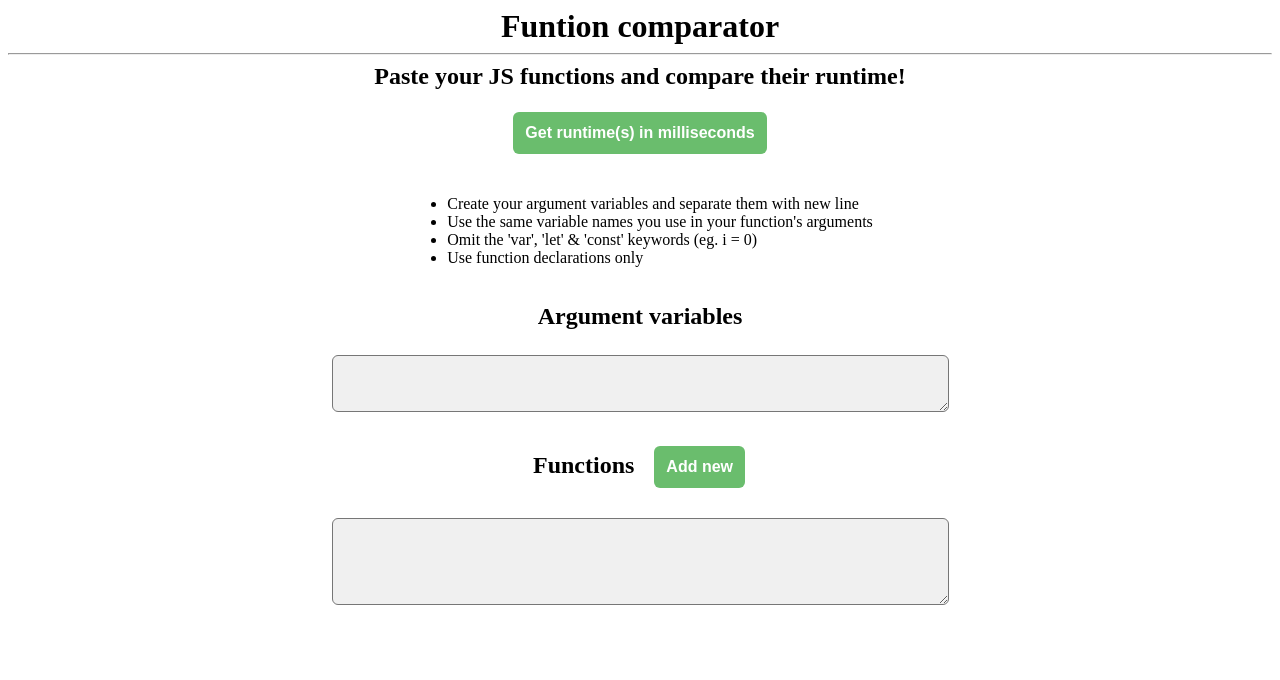
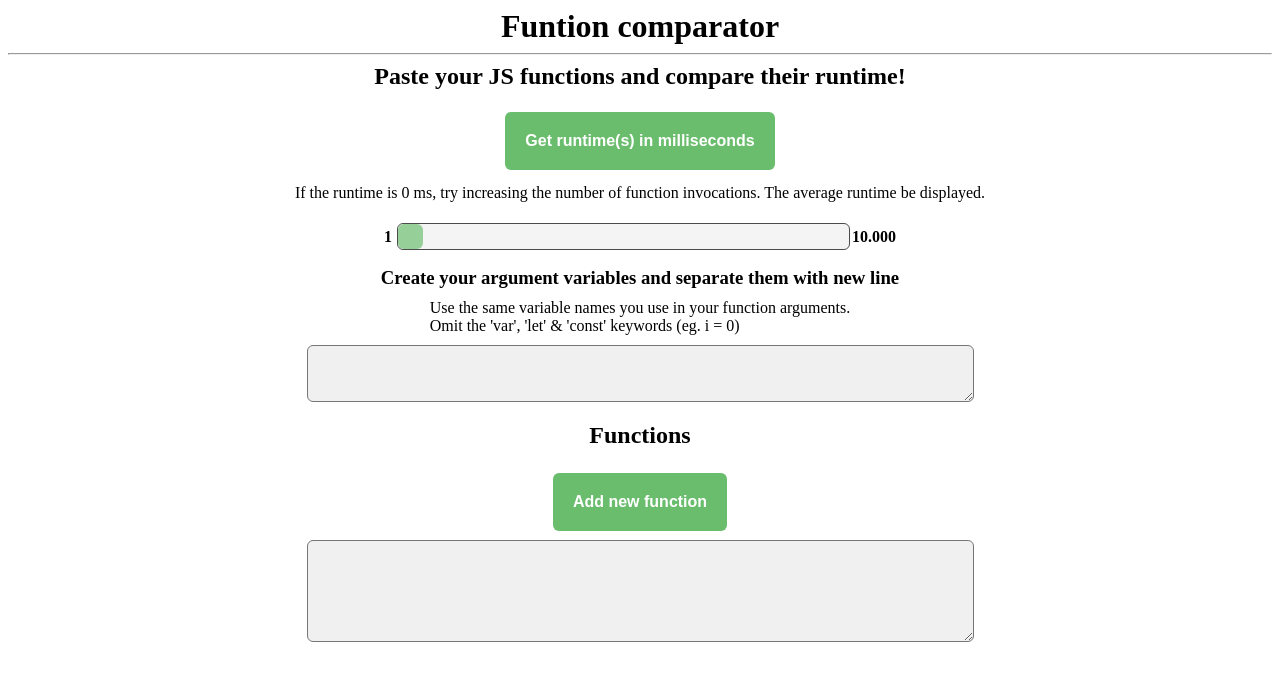
Before and after one commit to AlekhineFan/function-runtime-comparator, a plain HTML site: page index.html in a window 1280 px wide. Drawn offline with Linux system fonts and the light colour scheme.

Commit message:
add range slider

```diff
--- a/index.html
+++ b/index.html
@@ -4,7 +4,7 @@
     <meta charset="UTF-8" />
     <meta http-equiv="X-UA-Compatible" content="IE=edge" />
     <meta name="viewport" content="width=device-width, initial-scale=1.0" />
-    <title>Runtime comparator</title>
+    <title>Runtime comparer</title>
     <link rel="stylesheet" href="./styles.css" />
   </head>
   <body>
@@ -17,24 +17,28 @@
         <div class="center">
           <button id="btn-compare" class="btn-main-controller">Get runtime(s) in milliseconds</button>
         </div>
+        <p class="center slider-instruction">If the runtime is 0 ms, try increasing the number of function invocations. The average runtime be displayed.</p>
+        <div class="center slide-elements">
+          <p><b>1</b></p>
+          <div class="slidecontainer">
+            <input type="range" min="1" max="10000" value="1" class="slider" id="myRange">
+          </div>
+          <p><b>10.000</b></p>
+        </div>
         <div class="center">
-          <ul>
-            <li>Create your argument variables and separate them with new line</li>
-            <li>Use the same variable names you use in your function's arguments</li>
-            <li>Omit the 'var', 'let' & 'const' keywords (eg. i = 0)</li>
-            <li>Use function declarations only</li>
-          </ul>
-          <h2>Argument variables</h2>
+          <h3 class="instruction">Create your argument variables and separate them with new line</h3>
+          <p class="instruction">
+            Use the same variable names you use in your function arguments.<br />Omit the 'var', 'let' & 'const'
+            keywords (eg. i = 0)
+          </p>
           <textarea cols="80" rows="3" id="txtarea-arguments" class="text-container"></textarea>
         </div>
 
         <div class="center" id="div-funtion-input">
-          <div id="function-headers">
-            <h2>Functions</h2>
-            <button id="btn-add" class="btn-main-controller">Add new</button>
-          </div>
+          <h2>Functions</h2>
+          <button id="btn-add" class="btn-main-controller">Add new function</button>
           <div>
-            <textarea cols="80" rows="5" class="function-container text-container"></textarea>
+            <textarea cols="80" rows="6" class="function-container text-container"></textarea>
           </div>
         </div>
       </div>
--- a/index.js
+++ b/index.js
@@ -1,3 +1,5 @@
+let timesRun = 1;
+
 async function compare(fns) {
   return fns.map(fn => exec(fn))
 }
@@ -5,9 +7,14 @@ async function compare(fns) {
 function exec(fn) {
   createTestVariables()
   const t = performance.now()
-  const res = fn()
+  let res
+
+  for (let i = 0; i < timesRun; i++) {
+    res = fn()
+  }
+
   const t2 = performance.now()
-  const diff = t2 - t
+  const diff = (t2 - t) / timesRun
 
   return { diff, res }
 }
@@ -41,7 +48,7 @@ function runFunctionFromInput() {
 function addTextArea() {
   const newtextArea = document.createElement('textarea')
   newtextArea.setAttribute('cols', 80)
-  newtextArea.setAttribute('rows', 5)
+  newtextArea.setAttribute('rows', 6)
   newtextArea.classList.add('function-container')
   newtextArea.classList.add('text-container')
 
@@ -59,14 +66,11 @@ function addTextArea() {
   container.scrollIntoView()
 
   document.querySelectorAll('.delete-icon').forEach(icon => {
-    if (!icon.getAttribute('data-has-listener')) {
-      icon.addEventListener('click', () => {
-        const parent = icon.parentNode
-        parent.remove()
-      })
-    }
+    icon.addEventListener('click', () => {
+      const parent = icon.parentNode
+      parent.remove()
+    })
   })
-  deleteIcon.setAttribute('data-has-listener', true)
 }
 
 const argumentsInput = document.querySelector('#txtarea-arguments')
@@ -86,6 +90,12 @@ function createStringForFuntionConstructor(inputStr) {
   return new Function(fnBody)
 }
 
+const rangeInput = document.querySelector('#myRange')
+
+rangeInput.addEventListener('change', () => {
+  timesRun = rangeInput.value
+})
+
 document.querySelector('#btn-add').addEventListener('click', addTextArea)
 document.querySelector('#btn-compare').addEventListener('click', createTestVariables)
 document.querySelector('#btn-compare').addEventListener('click', runFunctionFromInput)
--- a/styles.css
+++ b/styles.css
@@ -19,6 +19,7 @@
   display: flex;
   align-items: center;
   flex-direction: column;
+  width: 60vw;
 }
 
 .text-container {
@@ -26,23 +27,10 @@
   margin-top: 5px;
   padding: 5px;
   background-color: rgb(240, 240, 240);
-  width: 605px
-}
-
-#function-headers {
-  display: flex;
-  flex-direction: row;
-  margin-top: 20px;
-}
-
-#btn-add {
-  margin-top: 14px;
-  margin-left: 20px;
 }
 
 .function-container {
   position: relative;
-  width: 605px
 }
 
 .delete-icon {
@@ -64,12 +52,62 @@
   background-color: #6abd6d;
   border: none;
   color: white;
-  padding: 12px;
+  padding: 20px;
   text-align: center;
   text-decoration: none;
   display: inline-block;
   font-size: 16px;
   margin: 4px 2px;
   cursor: pointer;
-  margin-bottom: 25px;
 }
+
+.slidecontainer {
+  width: 100%;
+}
+
+.slider {
+  -webkit-appearance: none;
+  width: 98%;
+  height: 25px;
+  background: #f0f0f0;
+  border: 1px solid black;
+  border-radius: 6px;
+  opacity: 0.7;
+  -webkit-transition: .2s;
+  transition: opacity .2s;
+  margin-left: 5px;
+  margin-right: 5px;
+}
+
+.slider:hover {
+  opacity: 1;
+}
+
+.slider::-webkit-slider-thumb {
+  -webkit-appearance: none;
+  appearance: none;
+  width: 25px;
+  height: 25px;
+  background:  #6abd6d;
+  cursor: pointer;
+  border-radius: 6px;
+}
+
+.slider::-moz-range-thumb {
+  width: 25px;
+  height: 25px;
+  background: #6abd6d;
+  cursor: pointer;
+}
+
+.slide-elements {
+  display: flex;
+  flex-direction: row;
+  align-content: space-around;
+  max-width: 40vw;
+  margin-top: 10px;
+}
+
+.slider-instruction {
+  margin-top: 10px;
+}
```
